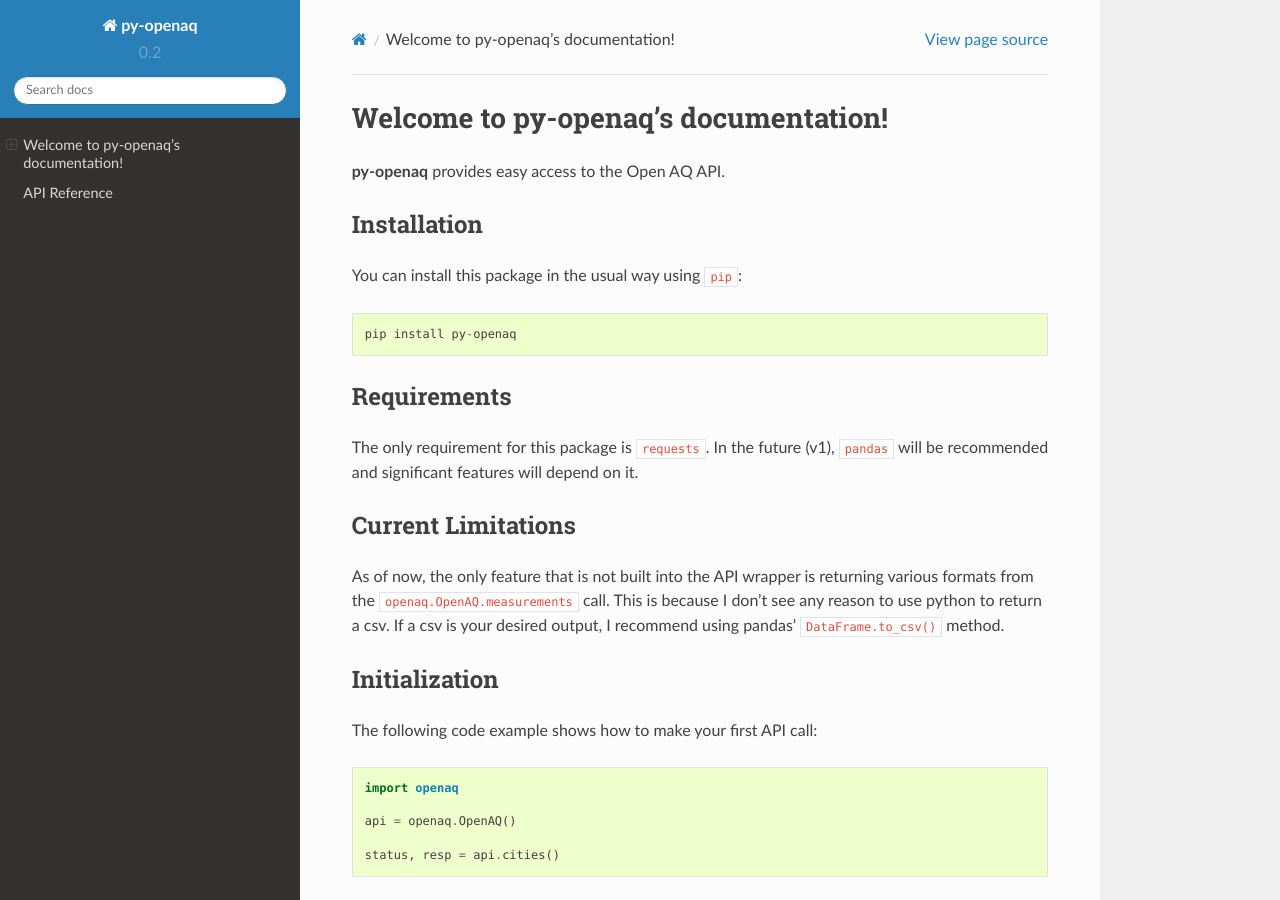
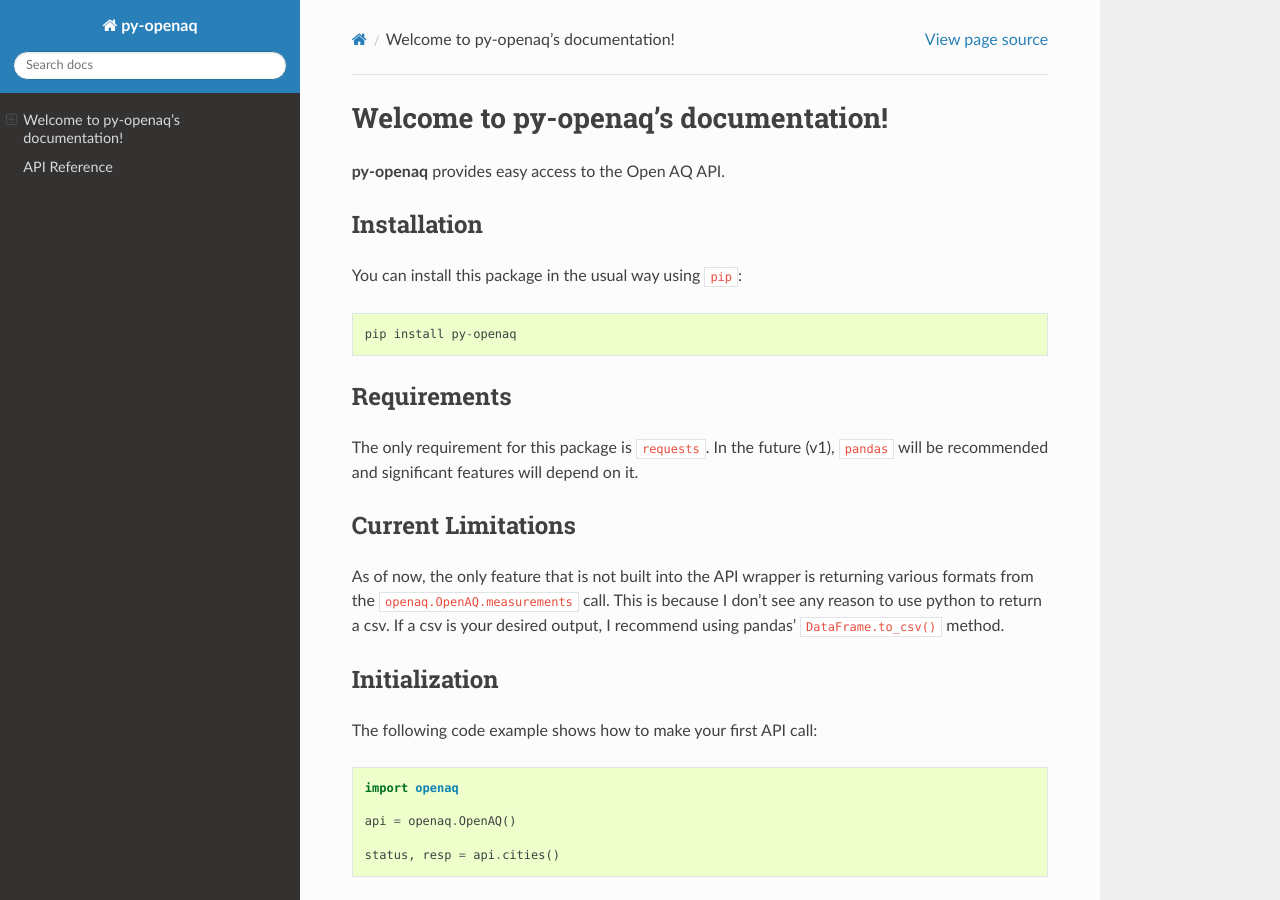
Before and after one commit to dhhagan/py-openaq, a Sphinx documentation site: the page built from docs/index.rst, in a window 1280 px wide and 900 px high. Built offline with Sphinx 7.4.7 and the Read the Docs theme 2.0.0, drawn with Linux system fonts in a browser that asks for light colours.

```diff
--- a/docs/conf.py
+++ b/docs/conf.py
@@ -23,7 +23,6 @@
 # add these directories to sys.path here. If the directory is relative to the
 # documentation root, use os.path.abspath to make it absolute, like shown here.
 sys.path.insert(0, os.path.abspath('..'))
-sys.path.insert(0, os.path.abspath('../..'))
 
 # -- General configuration ------------------------------------------------
 
@@ -59,9 +58,9 @@
 # built documents.
 #
 # The short X.Y version.
-version = '0.2'
+#version = '0.2'
 # The full version, including alpha/beta/rc tags.
-release = '0.2.0'
+#release = '0.2.0'
 
 # The language for content autogenerated by Sphinx. Refer to documentation
 # for a list of supported languages.
```
